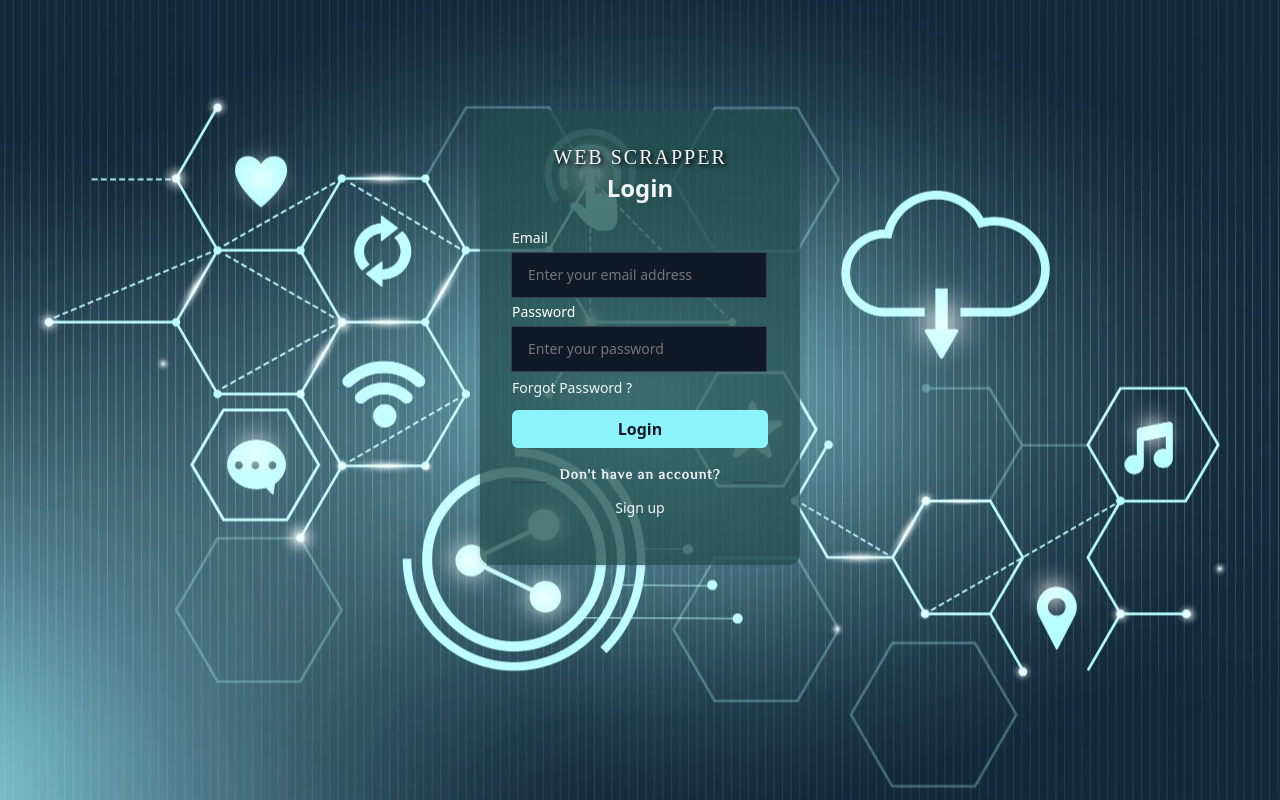
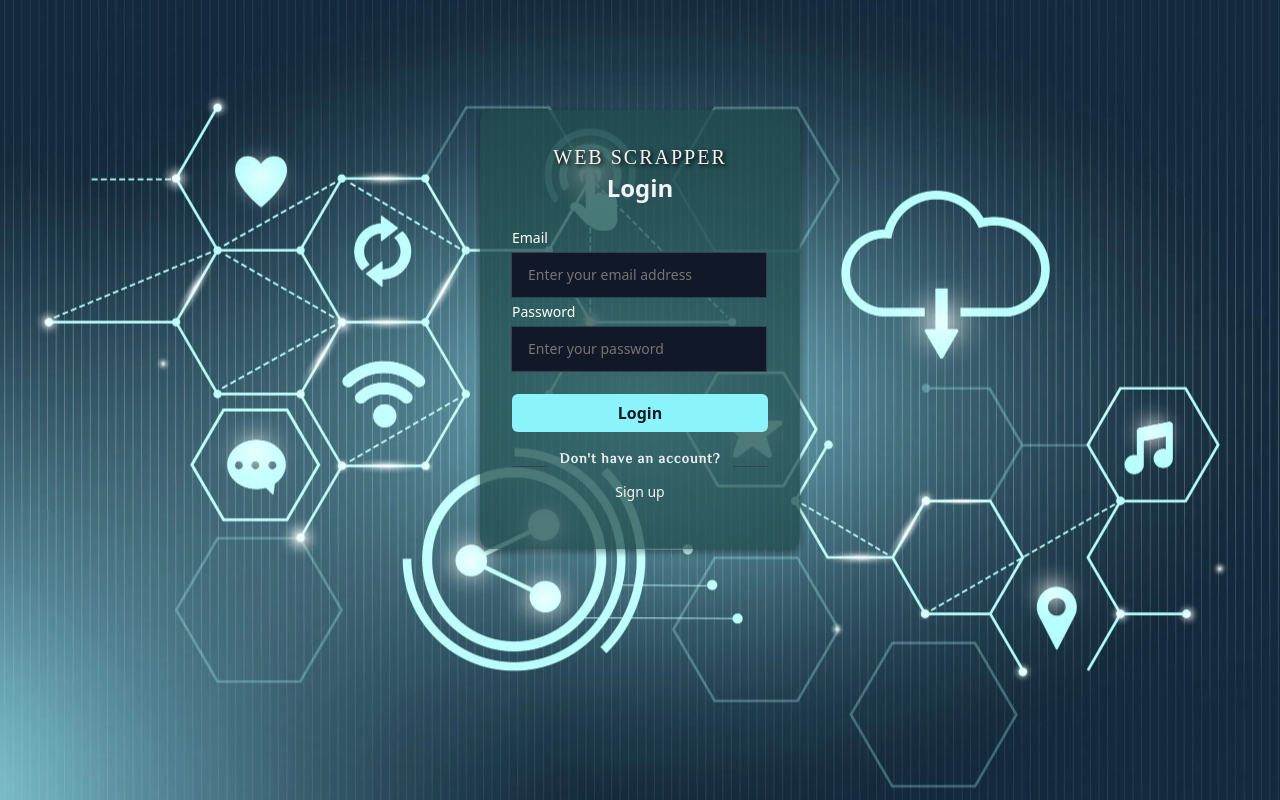
Before and after one commit to Arunpraveen98/Web-Scrapper-Frontend, a React (Create React App) app: page / in a window 1280 px wide. Built offline with nearby package versions, Linux system fonts and the light colour scheme.

Commit message:
styles_updated

```diff
--- a/src/Components/Authentication/Login.css
+++ b/src/Components/Authentication/Login.css
@@ -33,8 +33,7 @@
   background-color: rgba(33, 77, 76, 0.749);
   padding: 2rem;
   color: rgba(243, 244, 246, 1);
-  box-shadow: rgba(67, 71, 85, 0.27) 0px 0px 0.25em,
-    rgba(90, 125, 188, 0.05) 0px 0.25em 1em;
+  box-shadow: rgba(0, 0, 0, 0.16) 0px 3px 6px, rgba(0, 0, 0, 0.23) 0px 3px 6px;
 }
 
 .Login-title {
--- a/src/Components/Authentication/Login.jsx
+++ b/src/Components/Authentication/Login.jsx
@@ -135,7 +135,7 @@ const User_Login = () => {
                   {
                     <span
                       style={{
-                        color: "rgb(229, 55, 35)",
+                        color: "red",
                         fontSize: "10px",
                         fontFamily: "Philosopher, sans-serif",
                         letterSpacing: "1px",
@@ -160,7 +160,7 @@ const User_Login = () => {
                   {
                     <span
                       style={{
-                        color: "rgb(229, 55, 35)",
+                        color: "red",
                         fontSize: "10px",
                         fontFamily: "Philosopher, sans-serif",
                         letterSpacing: "1px",
@@ -173,7 +173,7 @@ const User_Login = () => {
                 {/* -------------------------------- */}
                 <div className="forgot">
                   <a rel="noopener noreferrer" href="#">
-                    Forgot Password ?
+                    {/* Forgot Password ? */}
                   </a>
                 </div>
                 {/* -------------------------------- */}
--- a/src/Components/Authentication/Register.css
+++ b/src/Components/Authentication/Register.css
@@ -28,6 +28,7 @@
   padding: 20px;
   border-radius: 20px;
   position: relative;
+  box-shadow: rgba(0, 0, 0, 0.16) 0px 3px 6px, rgba(0, 0, 0, 0.23) 0px 3px 6px;
 }
 
 .title {
```
Also changed, not shown: src/Components/Authentication/Register.jsx (line endings or trailing spaces).
